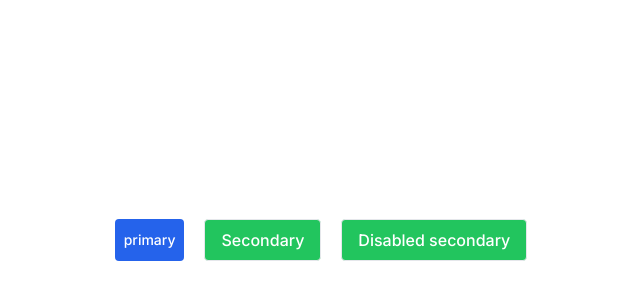
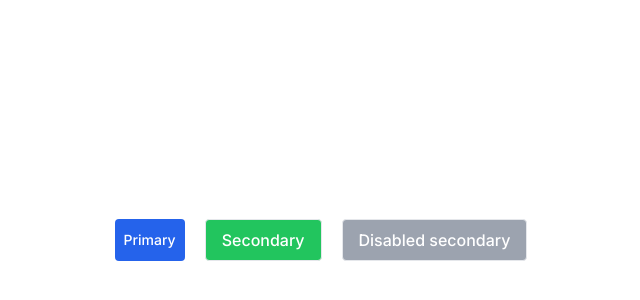
Before and after one commit to Samiislam851/NextJs-recap, a Next.js app: page / in a window 1280 px wide. Shown: the part 160-460 px from the top of the page, without its empty margins (319-959 px from the left). Built offline with nearby package versions, Linux system fonts and the light colour scheme.

Commit message:
CvaButton editted

```diff
--- a/package.json
+++ b/package.json
@@ -10,6 +10,7 @@
   },
   "dependencies": {
     "@hookform/resolvers": "^3.3.4",
+    "@phosphor-icons/react": "^2.0.15",
     "@tanstack/react-query": "^5.28.4",
     "axios": "^1.6.8",
     "class-variance-authority": "^0.7.0",
--- a/src/app/page.tsx
+++ b/src/app/page.tsx
@@ -13,9 +13,9 @@ const page = (props: Props) => {
 
         {/* CVA button */}
 
-        <CvaButton intent='primary' size='small'>primary</CvaButton>
+        <CvaButton intent='primary' size='small'>Primary</CvaButton>
         <CvaButton intent='secondary' size='medium' animate={true} > Secondary</CvaButton>
-        <CvaButton intent='secondary' size='medium' disabled={true} > Disabled secondary</CvaButton>
+        <CvaButton  size='medium' disabled={true} > Disabled secondary</CvaButton>
 
 
       </div>
--- a/src/components/UI/CvaButton.tsx
+++ b/src/components/UI/CvaButton.tsx
@@ -9,7 +9,9 @@ interface ButtonProps {
     size: 'small' | 'medium',
     children: ReactNode,
     disabled?: boolean,
-    animate?: boolean
+    animate?: boolean,
+    className?: string,
+    plusIcon?: boolean
 }
 
 
@@ -19,7 +21,7 @@ const button = cva(
         variants: {
             intent: {
                 primary: ['bg-blue-600', 'border-transparent'],
-                secondary: ['bg-green-500']
+                secondary: ['bg-green-500 hover:bg-green-700']
             },
             size: {
                 small: ['text-sm', 'py-1', 'px-2'],
@@ -30,18 +32,12 @@ const button = cva(
     }
 )
 
-const CvaButton = ({ children, intent, size, disabled = false, animate = false }: ButtonProps) => {
+const CvaButton = ({ className, children, intent, size, disabled = false, animate = false, plusIcon = false }: ButtonProps) => {
 
     const dynamicClasses = button({ intent, size });
 
-    const additionalClasses = clsx({
-        'disabled': disabled === true,
-        'transition-all duration-300 ease-in-out hover:shadow-xl hover:scale-105': animate === true
-    })
-    const combinedClasses = dynamicClasses + ' ' + additionalClasses
 
-
-    return <button className={combinedClasses}>{children}</button>
+    return <button disabled={disabled} className={clsx(dynamicClasses, className, { "cursor-not-allowed bg-gray-400": disabled === true }, { 'transition-all duration-300 ease-in-out hover:shadow-xl hover:scale-105': animate === true })}>{children}</button>
 
 }
 
```
Also changed, not shown: 1 other file (tests, documents, lock files or other folders).
